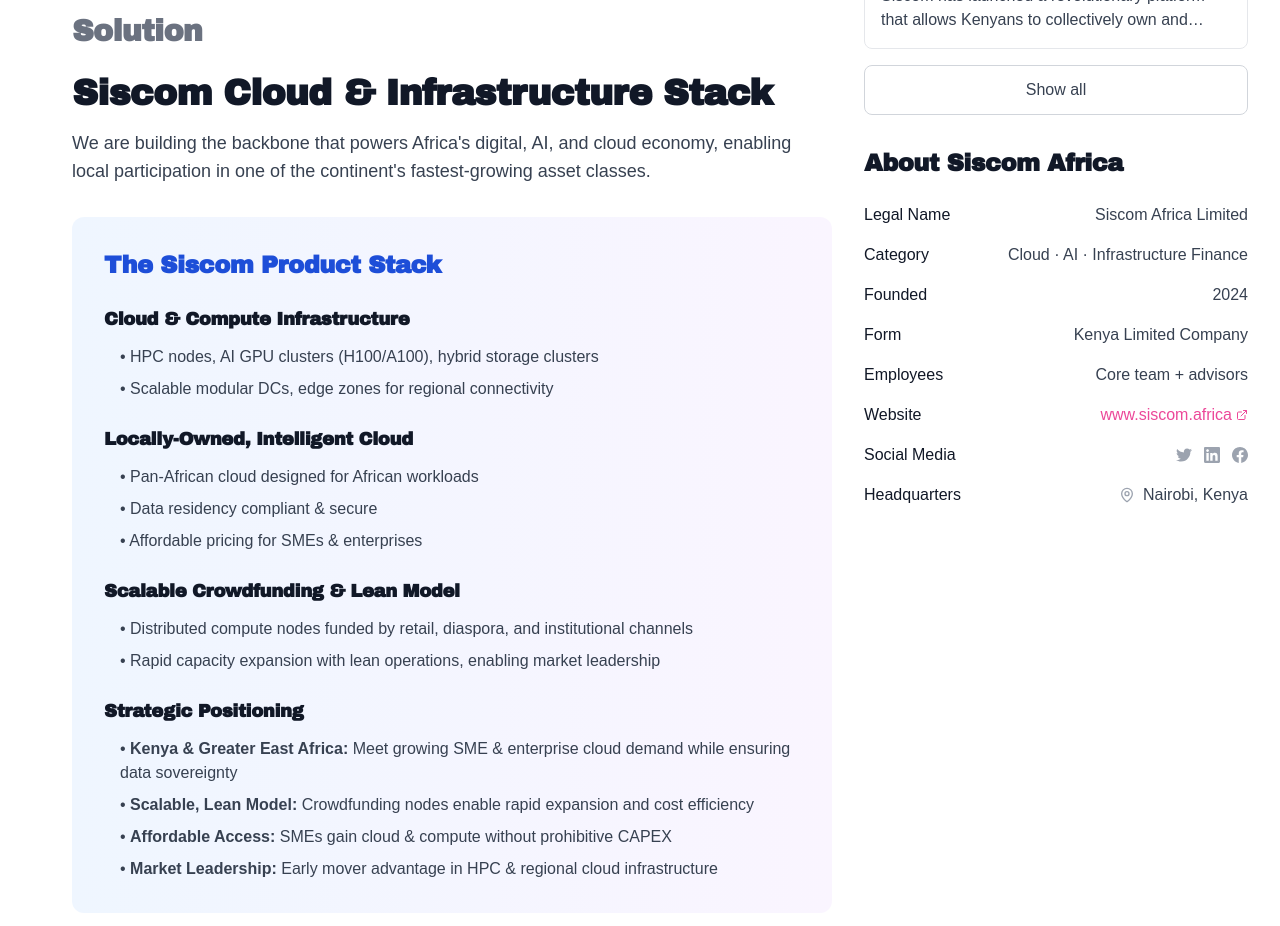
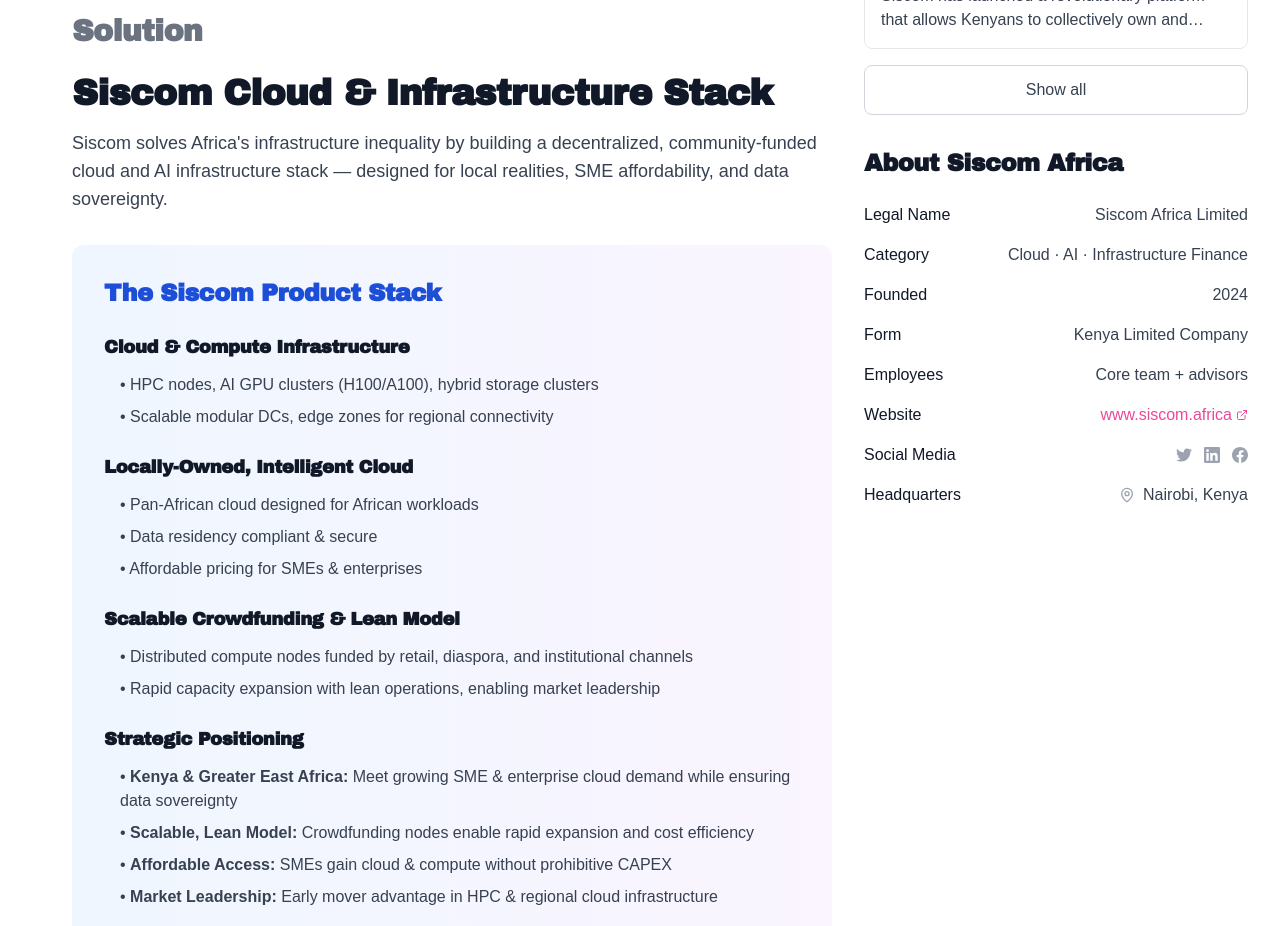
Before and after one commit to finley-dev23/siscom-notes, a Next.js app: page / in a window 1280 px wide. Shown: the part 2140-3066 px from the top of the page. Built offline with nearby package versions, Linux system fonts and the light colour scheme; a web font is replaced by a local one.

Commit message:
update changes

```diff
--- a/components/PitchContent.tsx
+++ b/components/PitchContent.tsx
@@ -163,7 +163,7 @@
           <h3 className="text-4xl font-bold text-gray-900 mb-4">Siscom Cloud & Infrastructure Stack</h3>
 
           <p className="text-lg text-gray-700 mb-8">
-            We are building the backbone that powers Africa's digital, AI, and cloud economy, enabling local participation in one of the continent's fastest-growing asset classes.
+            Siscom solves Africa's infrastructure inequality by building a decentralized, community-funded cloud and AI infrastructure stack — designed for local realities, SME affordability, and data sovereignty.
           </p>
 
           {/* Solution Components */}
```
